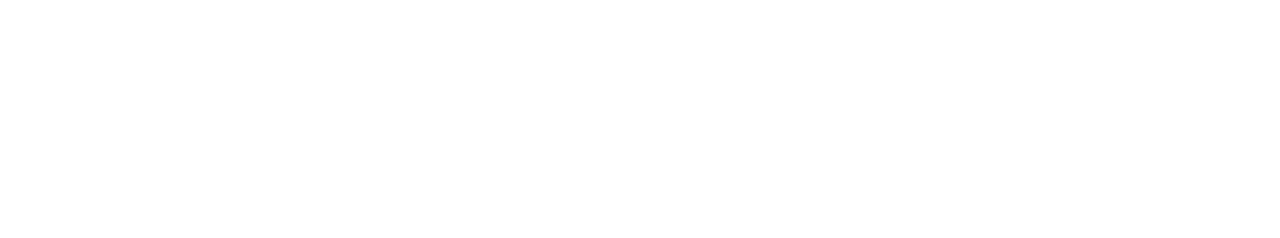
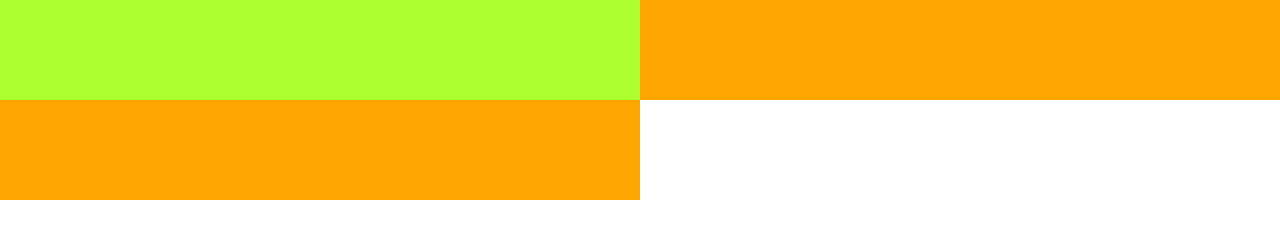
Before and after one commit to ne0-d/dhruvify, a plain HTML site: page index.html in a window 1280 px wide. Drawn offline with Linux system fonts and the light colour scheme.

Commit message:
implemented grids which will be used frequently

```diff
--- a/css/styles.css
+++ b/css/styles.css
@@ -380,3 +380,20 @@ a {
     font-size: 1.6rem;
   }
 }
+
+/* Grids */
+.grid {
+  display: grid;
+}
+
+@media screen and (min-width: 768px) {
+  .grid--1x2 {
+    grid-template-columns: repeat(2, 1fr);
+  }
+}
+
+@media screen and (min-width: 1024px) {
+  .grid--1x3 {
+    grid-template-columns: repeat(3, 1fr);
+  }
+}
--- a/index.html
+++ b/index.html
@@ -8,5 +8,11 @@
     <link rel="stylesheet" href="css/styles.css" />
     <title>Dhruvify</title>
   </head>
-  <body></body>
+  <body>
+    <div class="grid grid--1x2">
+      <div style="height: 100px; background: greenyellow"></div>
+      <div style="height: 100px; background: orange"></div>
+      <div style="height: 100px; background: orange"></div>
+    </div>
+  </body>
 </html>
```
Also changed, not shown: components/grids.html (added, +5 -0 lines).
